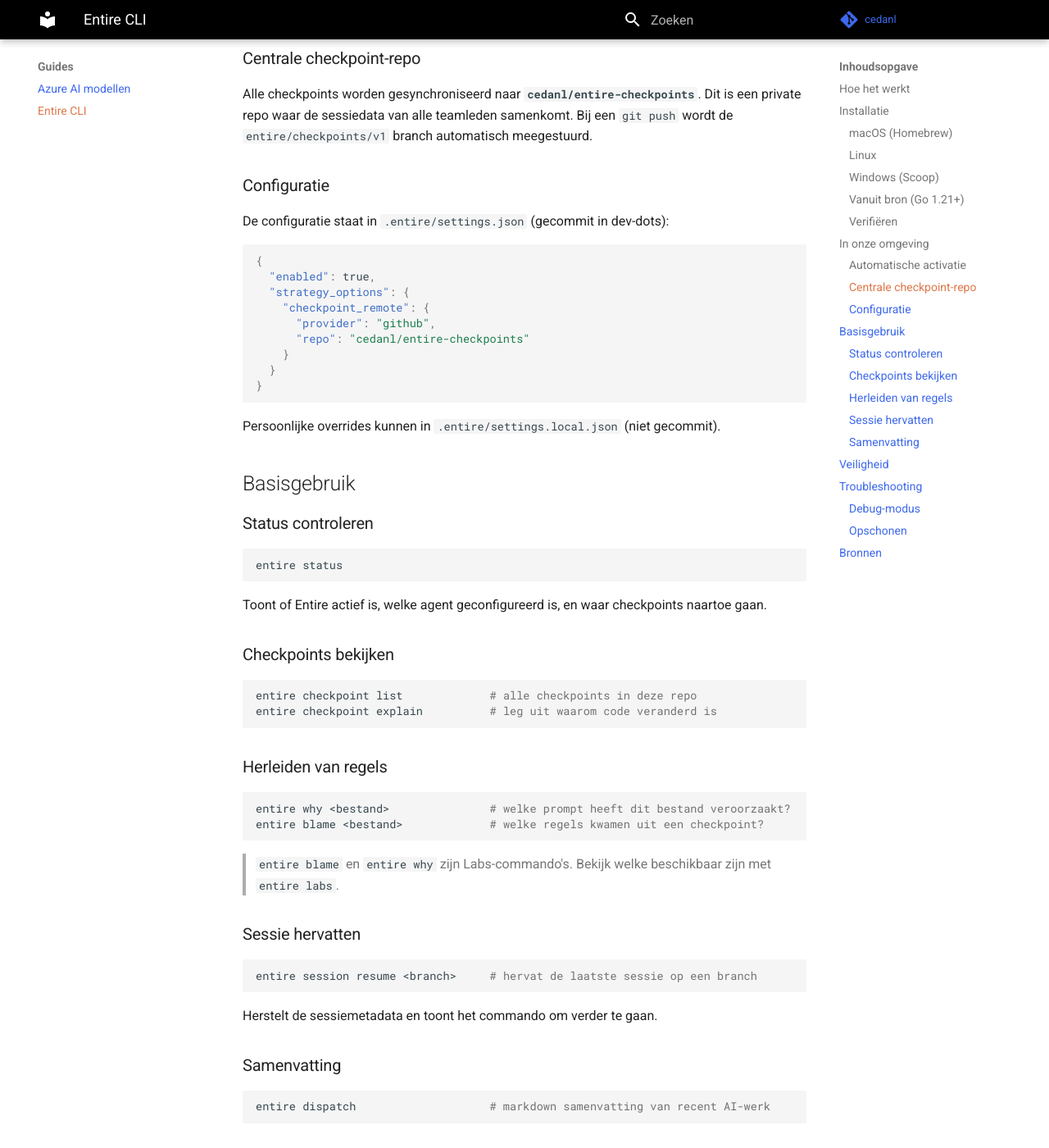
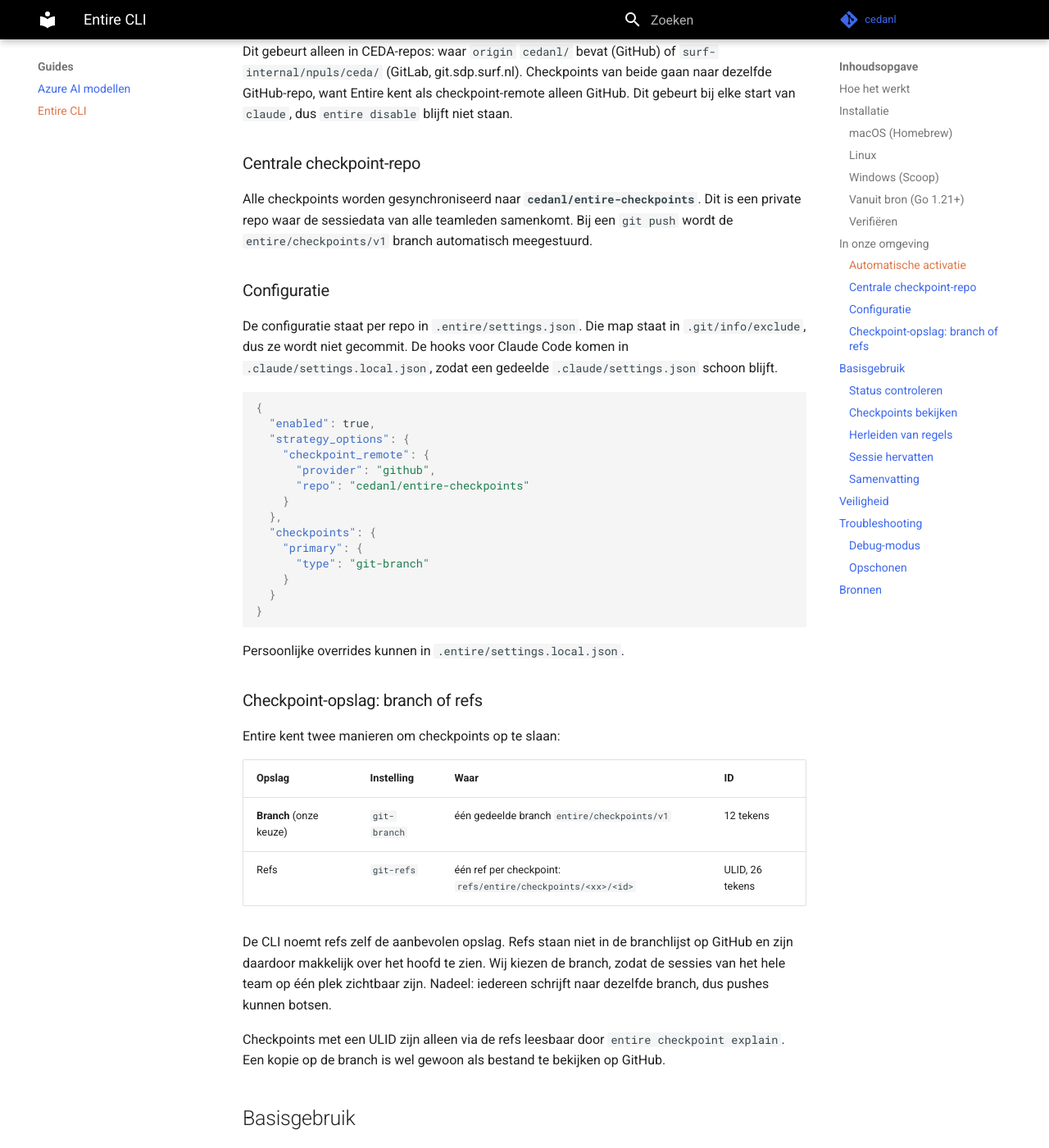
Before and after one commit to cedanl/.github, an MkDocs documentation site: the page built from docs/guides/entire-cli.md, in a window 1280 px wide and 1400 px high, scrolled down 2124 px. Shown: the whole window at 82% size. Built offline with MkDocs 1.6.1 and Material for MkDocs 9.7.7, drawn with Linux system fonts in a browser that asks for light colours; some of the changed text lies outside the part shown.

Commit message:
docs(entire): werkafspraak en guide actualiseren, .DS_Store uit git
- Entire geldt ook voor de GitLab-groep surf-internal/npuls/ceda
- opslag op de branch entire/checkpoints/v1 i.p.v. losse refs, met uitleg
- config staat lokaal per repo, niet gecommit in dev-dots
- privacy: transcripts bevatten alles uit een sessie en zijn leesbaar voor iedereen met toegang
- troubleshooting: entire doctor en checkpoint not found
- .DS_Store uit de index gehaald (stond al in .gitignore)

Co-Authored-By: Claude Sonnet 5.5 <noreply@anthropic.com>

````diff
--- a/guides/entire-cli.md
+++ b/guides/entire-cli.md
@@ -8,7 +8,7 @@ Voor de governance-regels zie de [werkafspraak Entire](../werkafspraken/entire.m
 
 Entire installeert Git-hooks in je repository die sessiedata vastleggen terwijl je werkt. Bij een `git commit` wordt een **checkpoint** aangemaakt — een snapshot van de volledige sessiecontext (prompts, tool-calls, gewijzigde bestanden, transcripts).
 
-Checkpoint-data wordt opgeslagen op een aparte branch `entire/checkpoints/v1`, zodat je git-historie schoon blijft. Alleen een 12-tekens ID (bijv. `a3b2c4d5e6f7`) verschijnt als `Entire-Checkpoint`-trailer in je commit message.
+Checkpoint-data wordt apart van je code opgeslagen, zodat je git-historie schoon blijft. Alleen het ID van het checkpoint verschijnt als `Entire-Checkpoint`-trailer in je commit message. Waar de data precies staat hangt af van de opslag, zie [Checkpoint-opslag](#checkpoint-opslag-branch-of-refs). Bij ons is dat de branch `entire/checkpoints/v1` met een 12-tekens ID (bijv. `a3b2c4d5e6f7`).
 
 ```
 Jouw branch                    entire/checkpoints/v1
@@ -79,10 +79,10 @@ In de CEDA devcontainer is Entire al geconfigureerd. Je hoeft niets handmatigs t
 De `claude`-functie in de container voert automatisch het volgende uit bij het starten:
 
 1. `entire enable -y --agent claude-code` — installeert de hooks
-2. `entire configure --checkpoint-remote github:cedanl/entire-checkpoints` — wijst de checkpoint-repo aan
+2. `entire configure --checkpoint-backend branch --checkpoint-remote github:cedanl/entire-checkpoints` — kiest de opslag (branch) en wijst de checkpoint-repo aan
 3. Start Claude Code met `--dangerously-skip-permissions`
 
-Dit gebeurt alleen in repos waar `origin` met `cedanl/` begint.
+Dit gebeurt alleen in CEDA-repos: waar `origin` `cedanl/` bevat (GitHub) of `surf-internal/npuls/ceda/` (GitLab, git.sdp.surf.nl). Checkpoints van beide gaan naar dezelfde GitHub-repo, want Entire kent als checkpoint-remote alleen GitHub. Dit gebeurt bij elke start van `claude`, dus `entire disable` blijft niet staan.
 
 ### Centrale checkpoint-repo
 
@@ -90,7 +90,7 @@ Alle checkpoints worden gesynchroniseerd naar **`cedanl/entire-checkpoints`**. D
 
 ### Configuratie
 
-De configuratie staat in `.entire/settings.json` (gecommit in dev-dots):
+De configuratie staat per repo in `.entire/settings.json`. Die map staat in `.git/info/exclude`, dus ze wordt niet gecommit. De hooks voor Claude Code komen in `.claude/settings.local.json`, zodat een gedeelde `.claude/settings.json` schoon blijft.
 
 ```json
 {
@@ -100,11 +100,29 @@ De configuratie staat in `.entire/settings.json` (gecommit in dev-dots):
       "provider": "github",
       "repo": "cedanl/entire-checkpoints"
     }
+  },
+  "checkpoints": {
+    "primary": {
+      "type": "git-branch"
+    }
   }
 }
 ```
 
-Persoonlijke overrides kunnen in `.entire/settings.local.json` (niet gecommit).
+Persoonlijke overrides kunnen in `.entire/settings.local.json`.
+
+### Checkpoint-opslag: branch of refs
+
+Entire kent twee manieren om checkpoints op te slaan:
+
+| Opslag | Instelling | Waar | ID |
+|--------|------------|------|----|
+| **Branch** (onze keuze) | `git-branch` | één gedeelde branch `entire/checkpoints/v1` | 12 tekens |
+| Refs | `git-refs` | één ref per checkpoint: `refs/entire/checkpoints/<xx>/<id>` | ULID, 26 tekens |
+
+De CLI noemt refs zelf de aanbevolen opslag. Refs staan niet in de branchlijst op GitHub en zijn daardoor makkelijk over het hoofd te zien. Wij kiezen de branch, zodat de sessies van het hele team op één plek zichtbaar zijn. Nadeel: iedereen schrijft naar dezelfde branch, dus pushes kunnen botsen.
+
+Checkpoints met een ULID zijn alleen via de refs leesbaar door `entire checkpoint explain`. Een kopie op de branch is wel gewoon als bestand te bekijken op GitHub.
 
 ## Basisgebruik
 
@@ -149,9 +167,9 @@ entire dispatch                    # markdown samenvatting van recent AI-werk
 ## Veiligheid
 
 - **Redactie:** Entire voert automatische redactie uit op cloud-credentials, tokens, sleutels en hoge-entropie strings voordat data wordt opgeslagen.
-- **Opslag:** Sessiedata staat in je git-repo op de `entire/checkpoints/v1` branch. Als je repo publiek is, is deze data zichtbaar.
+- **Opslag:** Sessiedata staat op de branch `entire/checkpoints/v1` in de checkpoint-repo. Gebruik je Entire in een repo zonder aparte checkpoint-remote, dan staat die branch in je eigen repo en is de data zichtbaar als die repo publiek is.
 - **Lokale sessies:** Tijdens een sessie maakt Entire tijdelijke shadow-branches aan met ongeredacteerde data. Deze worden niet gepusht.
-- **Toegang:** De `cedanl/entire-checkpoints` repo is private; alleen cedanl-leden hebben toegang.
+- **Toegang:** De `cedanl/entire-checkpoints` repo is private, maar iedereen met toegang kan alle transcripts lezen. Dat zijn meer mensen dan er schrijven. Laad geen data met persoonsgegevens in een sessie, zie [Feedback zonder persoonsgegevens](../werkafspraken/feedback-zonder-persoonsgegevens.md).
 
 ## Troubleshooting
 
@@ -160,6 +178,8 @@ entire dispatch                    # markdown samenvatting van recent AI-werk
 | `Not a git repository` | Ga eerst naar een Git-repository |
 | `Entire is disabled` | Draai `entire enable` |
 | `shadow branch conflict` | Draai `entire clean --force` |
+| Push of sync naar `entire/checkpoints/v1` botst of de branches lopen uit elkaar | Draai `entire doctor` |
+| `checkpoint not found` bij een ID van 26 tekens | Dat checkpoint staat als ref. Controleer of de opslag op `git-refs` staat of haal de refs op: `git fetch origin '+refs/entire/checkpoints/*:refs/entire/checkpoints/*'` |
 | SSH-fout bij `session resume` | Voeg GitHub host keys toe: `ssh-keyscan -t rsa github.com >> ~/.ssh/known_hosts` |
 | `failed to unlock correct collection` | De OS-keyring is niet beschikbaar — gebruik `ENTIRE_TOKEN_STORE=file entire login` |
 
````
Also changed, not shown: werkafspraken/entire.md (+7 -5 lines), 2 other files.
